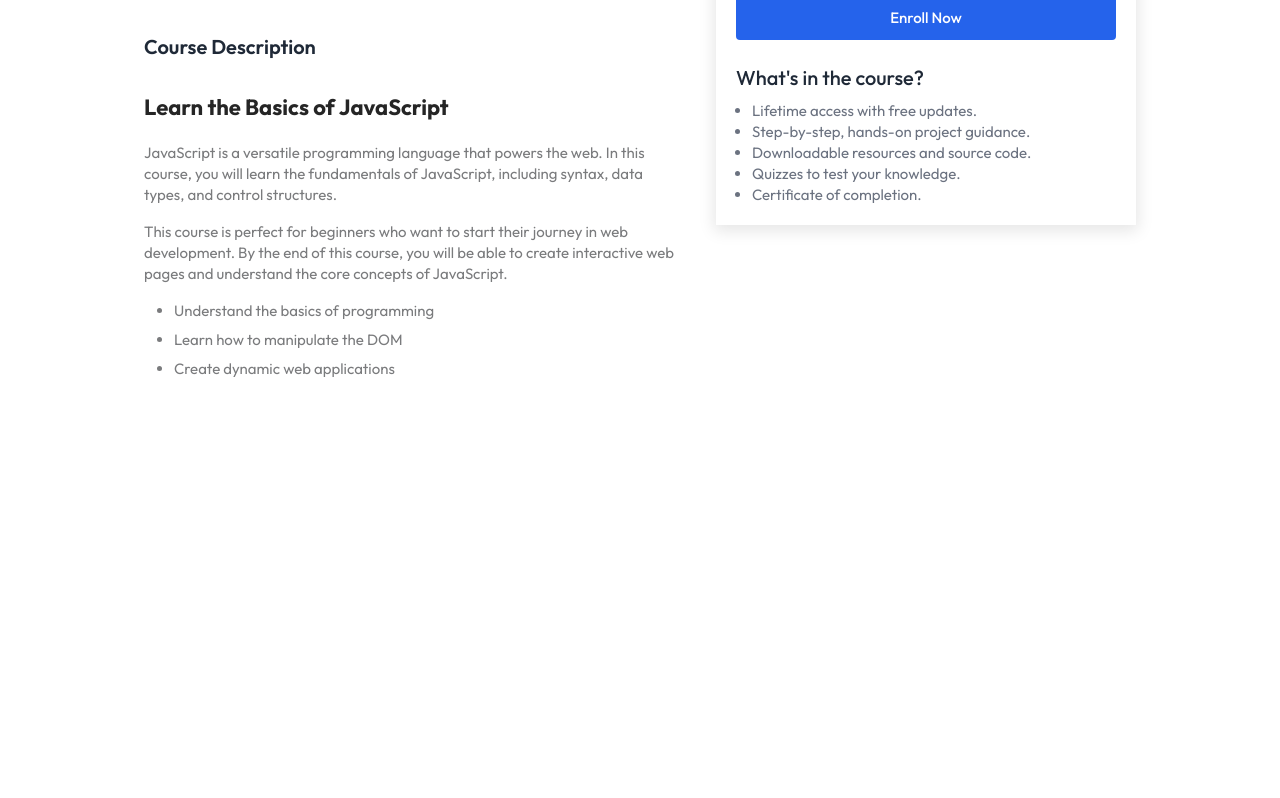
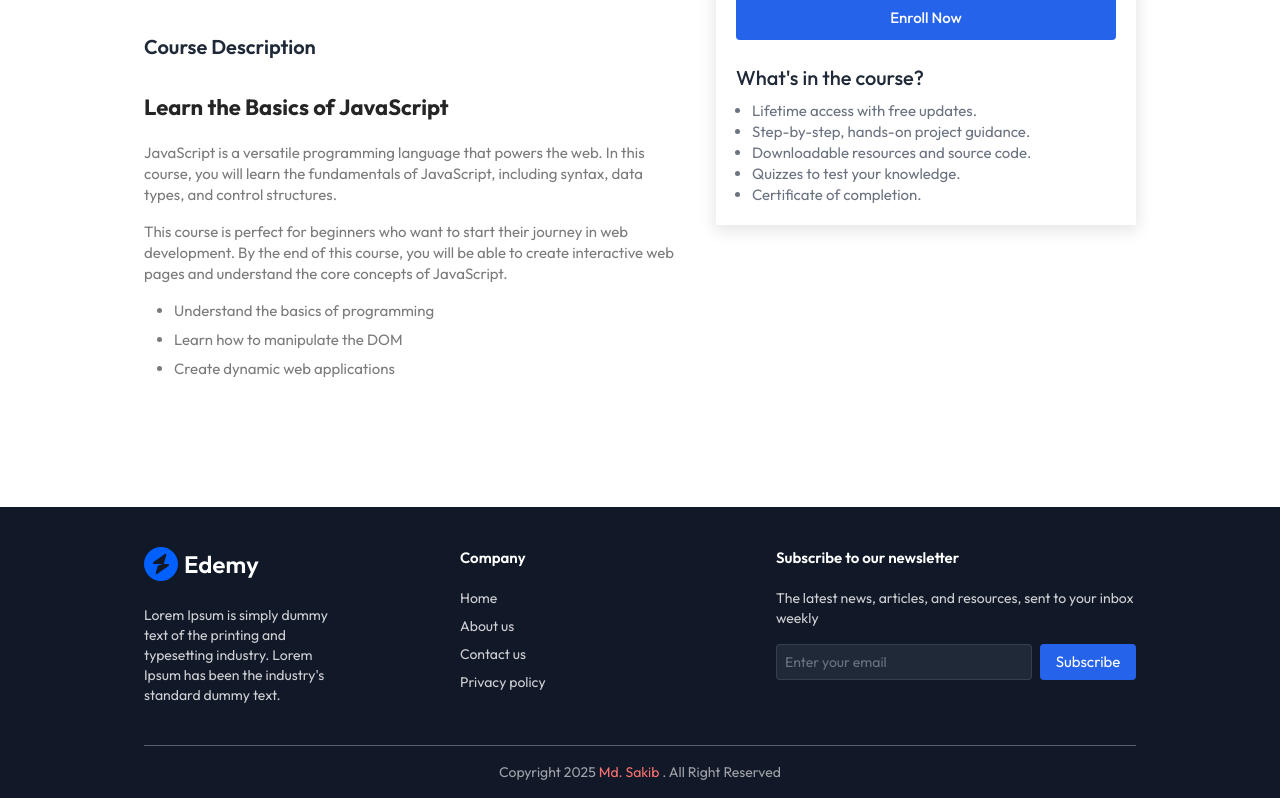
Before and after one commit to sakibdeveloper999/LMS-Project, a React (Vite) app in the folder client/: page /course/605c72efb3f1c2b1f8e4e1a1 in a window 1280 px wide. Shown: the part 606-1404 px from the top of the page. Before the commit the page ends 1073 px from the top, so only its background shows below. Built offline with nearby package versions, Linux system fonts and the light colour scheme; no server answers.

Commit message:
Import Footer component in the CourseDetails component.

```diff
--- a/client/src/pages/student/CourseDetails.jsx
+++ b/client/src/pages/student/CourseDetails.jsx
@@ -4,6 +4,7 @@ import { AppContext } from '../../context/AppContext'
 import Loading from '../../components/student/Loading'
 import { assets } from '../../assets/assets'
 import humanizeDuration from 'humanize-duration'
+import Footer from '../../components/student/Footer'
 
 const CourseDetails = () => {
   const { id } = useParams()
@@ -147,6 +148,7 @@ const CourseDetails = () => {
           </div>
         </div>
       </div>
+      <Footer />
     </>
   ) : <Loading />
 }
```
